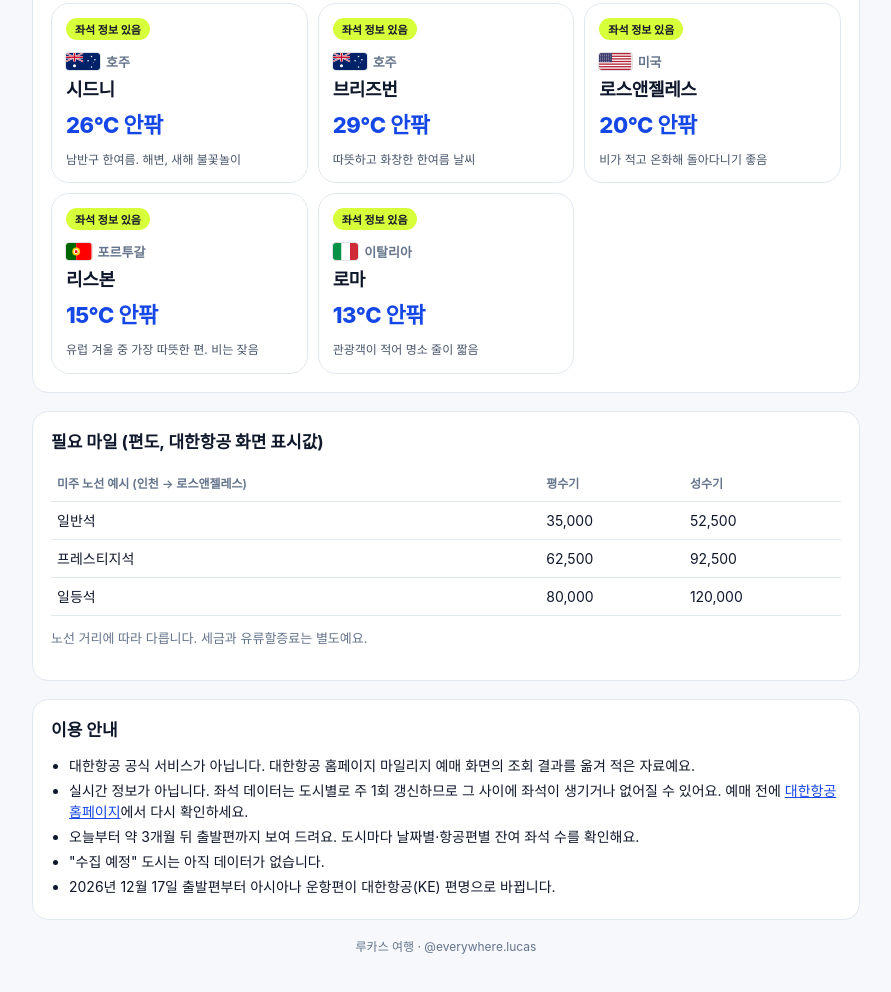
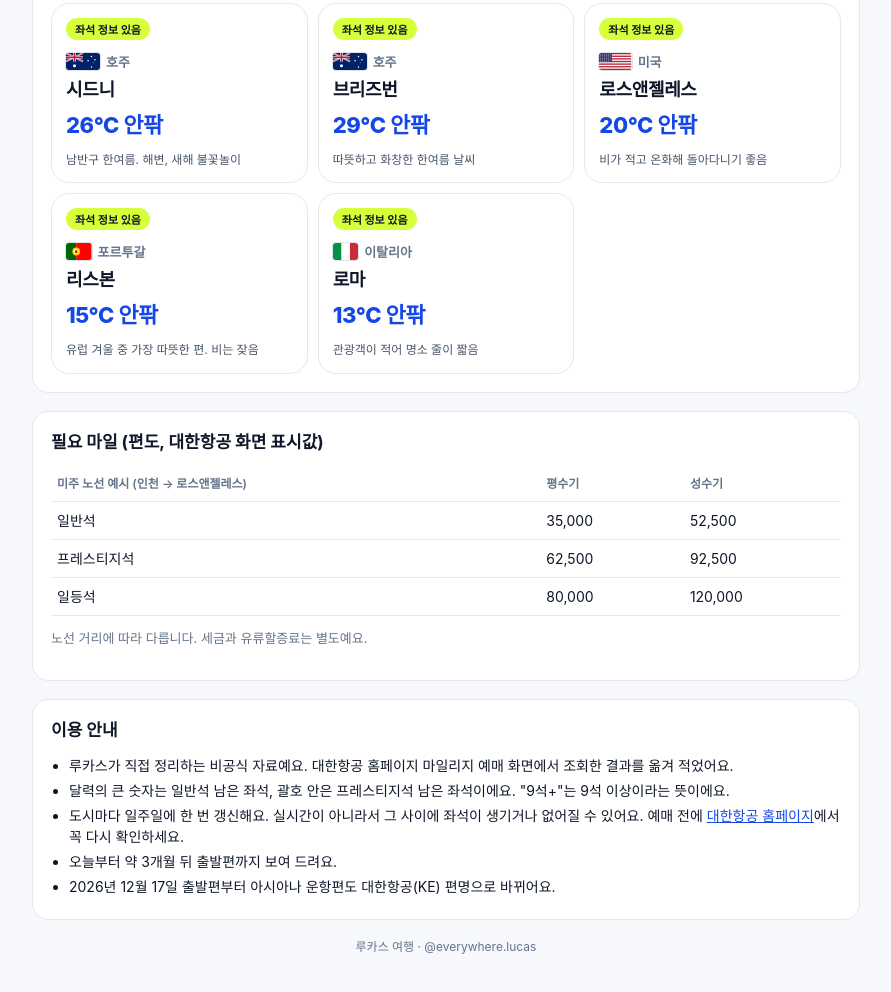
Before and after one commit to everywhere-lucas/ke-mileage, a plain HTML site: page public/mileage/index.html in a window 1280 px wide. Shown: the part 1188-2180 px from the top of the page, without its empty margins (194-1085 px from the left). Drawn offline with Linux system fonts and the light colour scheme.

Commit message:
이용 안내 문구 정리
Co-Authored-By: Claude Opus 5.5 <noreply@anthropic.com>
Claude-Session: https://claude.ai/code/session_01LSQLNMpZk5epoJGquxH9ZK

```diff
--- a/public/mileage/index.html
+++ b/public/mileage/index.html
@@ -165,11 +165,11 @@
   <section>
     <h2>이용 안내</h2>
     <ul>
-      <li>대한항공 공식 서비스가 아닙니다. 대한항공 홈페이지 마일리지 예매 화면의 조회 결과를 옮겨 적은 자료예요.</li>
-      <li>실시간 정보가 아닙니다. 좌석 데이터는 도시별로 주 1회 갱신하므로 그 사이에 좌석이 생기거나 없어질 수 있어요. 예매 전에 <a href="https://www.koreanair.com/">대한항공 홈페이지</a>에서 다시 확인하세요.</li>
-      <li>오늘부터 약 3개월 뒤 출발편까지 보여 드려요. 도시마다 날짜별·항공편별 잔여 좌석 수를 확인해요.</li>
-      <li>"수집 예정" 도시는 아직 데이터가 없습니다.</li>
-      <li>2026년 12월 17일 출발편부터 아시아나 운항편이 대한항공(KE) 편명으로 바뀝니다.</li>
+      <li>루카스가 직접 정리하는 비공식 자료예요. 대한항공 홈페이지 마일리지 예매 화면에서 조회한 결과를 옮겨 적었어요.</li>
+      <li>달력의 큰 숫자는 일반석 남은 좌석, 괄호 안은 프레스티지석 남은 좌석이에요. "9석+"는 9석 이상이라는 뜻이에요.</li>
+      <li>도시마다 일주일에 한 번 갱신해요. 실시간이 아니라서 그 사이에 좌석이 생기거나 없어질 수 있어요. 예매 전에 <a href="https://www.koreanair.com/">대한항공 홈페이지</a>에서 꼭 다시 확인하세요.</li>
+      <li>오늘부터 약 3개월 뒤 출발편까지 보여 드려요.</li>
+      <li>2026년 12월 17일 출발편부터 아시아나 운항편도 대한항공(KE) 편명으로 바뀌어요.</li>
     </ul>
   </section>
 
```
